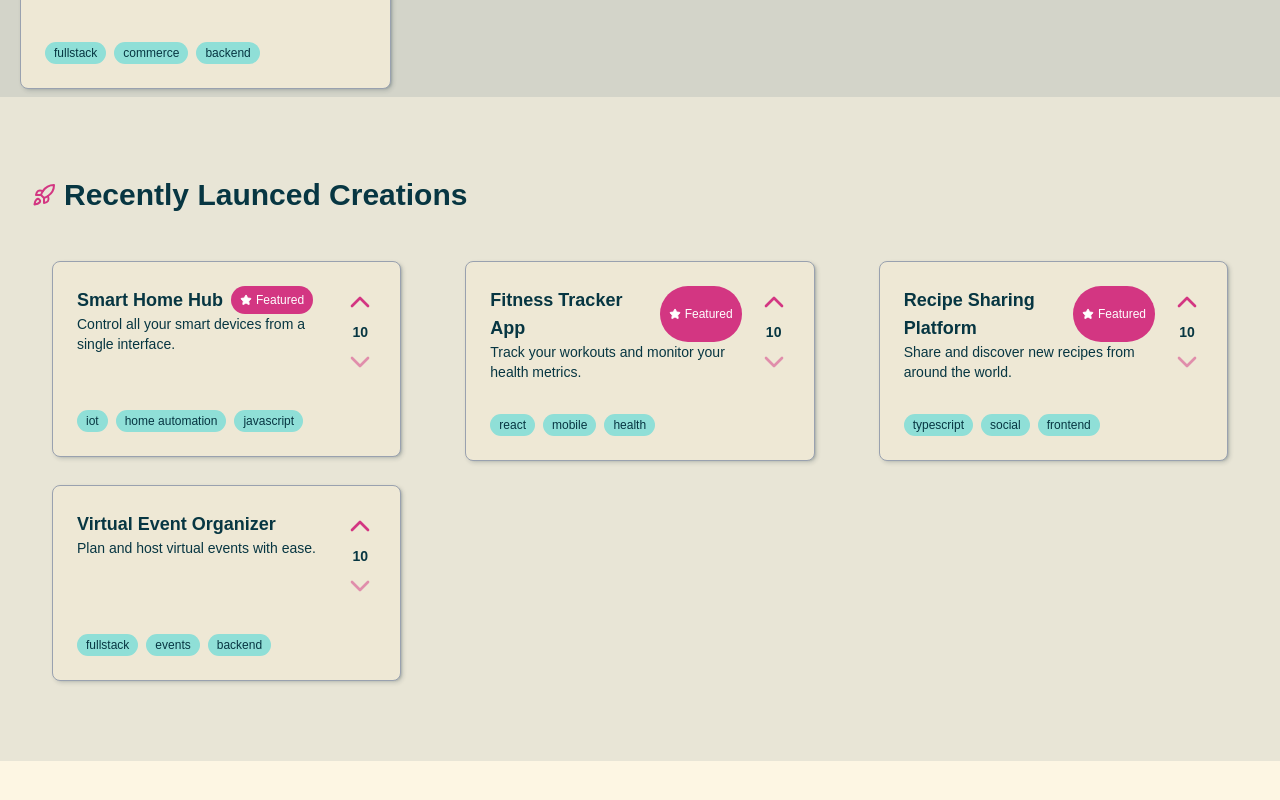
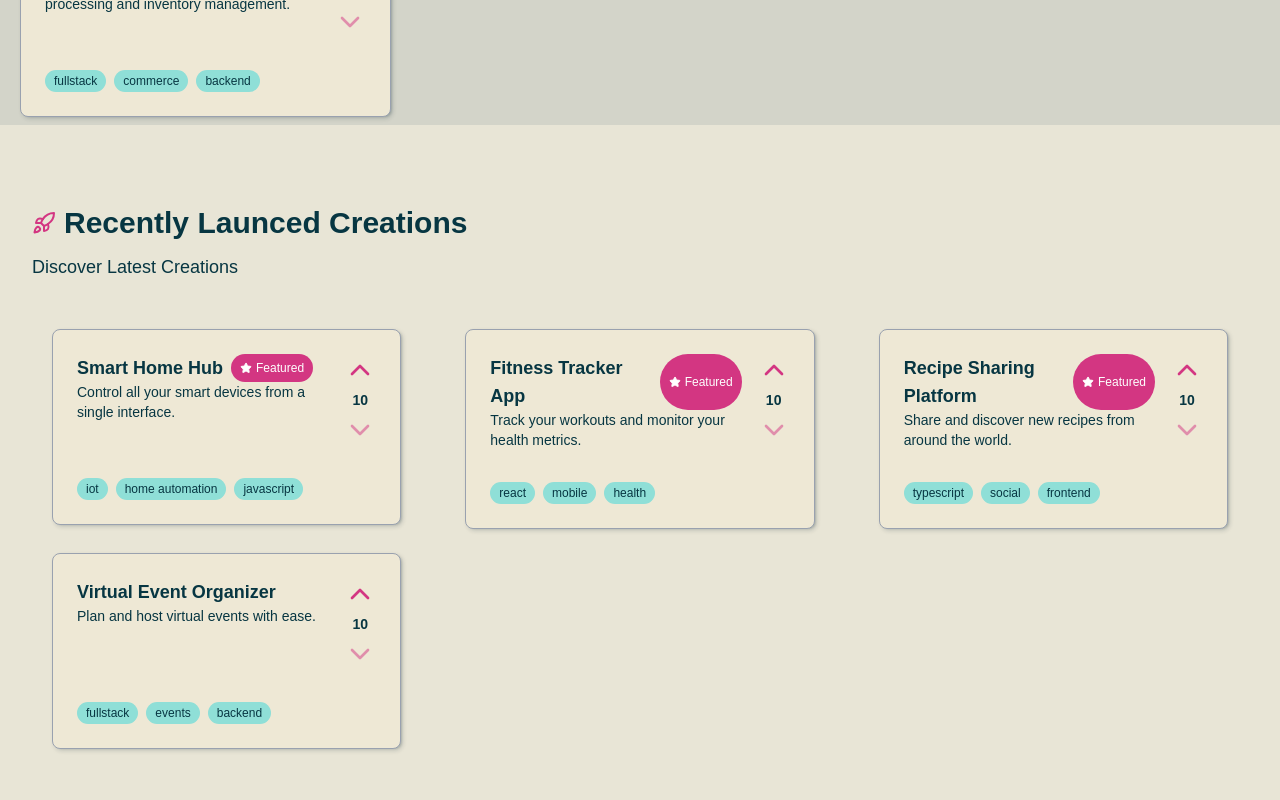
Before and after one commit to kryyo1441/creations, a Next.js app: page / in a window 1280 px wide. Shown: the part 1202-2002 px from the top of the page. Before the commit the page ends 1963 px from the top, so only its background shows below. Built offline with nearby package versions, Linux system fonts and the light colour scheme.

Commit message:
Created an Empty state component

```diff
--- a/components/common/empty-state.tsx
+++ b/components/common/empty-state.tsx
@@ -1,3 +1,8 @@
 export default function EmptyState(){
+    return(
+        <div className="empty-state">
+            <p>No items to display</p>
+        </div>
+    )
 
 }
--- a/components/common/section-header.tsx
+++ b/components/common/section-header.tsx
@@ -7,7 +7,7 @@ export default function SectionHeader({ title, icon : Icon , description}: { tit
                 <Icon className="size-6 text-primary"></Icon>
                 <h2 className="text-3xl font-bold ">{title}</h2>
             </div>
-            <p className="text-muted-foreground text-lg"></p>
+            <p className="text-muted-foreground text-lg">{description}</p>
         </div>
     );
 }
--- a/components/landing-page/recently-launced.tsx
+++ b/components/landing-page/recently-launced.tsx
@@ -1,6 +1,7 @@
 import { RocketIcon, Section } from "lucide-react";
 import SectionHeader from "../common/section-header";
 import ProductCard from "../products/product-card";
+import EmptyState from "../common/empty-state";
 
 export default function RecentlyLaunchedProducts() {
     const recentlyLauncedCreations = [
@@ -46,10 +47,15 @@ export default function RecentlyLaunchedProducts() {
                         icon={RocketIcon}
                         description="Discover Latest Creations"
                     />
-                    <div className="grid-wrapper">
-                              {recentlyLauncedCreations.map((product) =>
-                              <ProductCard key={product.id} product={product}/>)}
-                    </div>
+
+                              {recentlyLauncedCreations.length > 0 ? (
+                                <div className="grid-wrapper">
+                                  {recentlyLauncedCreations.map((product) =>
+                                    <ProductCard key={product.id} product={product}/>)}
+                                </div>
+                              ) : (
+                                <EmptyState />
+                              )}
                 </div>
             </section>
         </>
```
